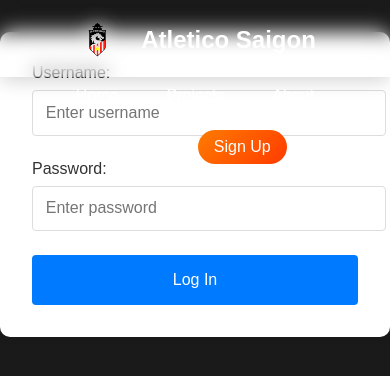
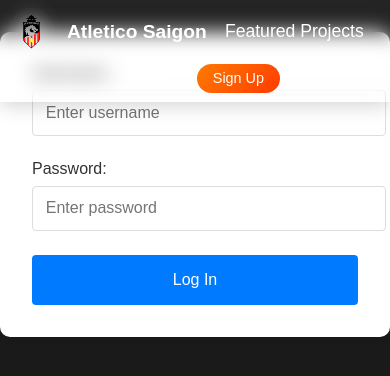
Before and after one commit to duong-28/crowdfunding-frontend, a React (Vite) app: page /login in a window 390 px wide. Shown: the top 376 px of the page. Built offline with nearby package versions, Linux system fonts and the light colour scheme.

Commit message:
styling homepage, need to fix back end

```diff
--- a/src/components/NavBar.jsx
+++ b/src/components/NavBar.jsx
@@ -11,6 +11,14 @@ function NavBar() {
         setAuth({ token: null, userId: null });
     };
 
+    const scrollToFeatured = (e) => {
+        e.preventDefault();
+        const featuredSection = document.getElementById('featured-projects');
+        if (featuredSection) {
+            featuredSection.scrollIntoView({ behavior: 'smooth' });
+        }
+    };
+
     return (
         <div>
             <nav>
@@ -21,9 +29,11 @@ function NavBar() {
                     </Link>
                 </div>
                 <div className="nav-center">
-                    <Link to="/" className="nav-item">Home</Link>
-                    <Link to="/projects" className="nav-item">Projects</Link>
-                    <Link to="/about" className="nav-item">About</Link>
+                    <a href="#featured-projects"
+                       className="nav-item featured-projects"
+                       onClick={scrollToFeatured}>
+                        Featured Projects
+                    </a>
                 </div>
                 <div className="nav-right">
                     {auth.token ? (
--- a/src/components/Navbar.css
+++ b/src/components/Navbar.css
@@ -4,19 +4,29 @@ nav {
     left: 0;
     right: 0;
     backdrop-filter: blur(10px);
-    padding: 0.5rem 2rem;
+    padding: 0.5rem 1.5rem;
     z-index: 1000;
     box-shadow: 0 2px 20px rgba(0, 0, 0, 0.2);
     display: flex;
     justify-content: space-between;
     align-items: center;
-    height: 45px;
+    height: 50px;
+    background: linear-gradient(
+        to bottom,
+        rgba(255, 255, 255, 0.05),
+        rgba(255, 255, 255, 0.02)
+    );
 }
 
 .nav-left, .nav-center, .nav-right {
     display: flex;
     align-items: center;
-    gap: 1rem;
+    gap: 1.5rem;
+}
+
+.nav-center {
+    flex: 1;
+    justify-content: center;
 }
 
 .logo {
@@ -26,7 +36,7 @@ nav {
     font-weight: 700;
     display: flex;
     align-items: center;
-    gap: 0.5rem;
+    transition: all 0.3s ease;
 }
 
 .nav-item {
@@ -35,10 +45,12 @@ nav {
     padding: 0.5rem 1.5rem;
     border-radius: 25px;
     transition: all 0.3s ease;
+    font-weight: 500;
 }
 
 .nav-item:hover {
     color: var(--primary-orange);
+    transform: translateY(-1px);
 }
 
 .nav-item.login {
@@ -47,6 +59,7 @@ nav {
 
 .nav-item.login:hover {
     border-color: var(--primary-orange);
+    background-color: rgba(255, 123, 0, 0.1);
 }
 
 .nav-item.signup {
@@ -62,19 +75,40 @@ nav {
 /* Responsive Design */
 @media (max-width: 768px) {
     nav {
-        flex-direction: column;
-        padding: 1rem;
-        gap: 1rem;
+        padding: 0.5rem 1rem;
+        height: auto;
     }
 
     .nav-left, .nav-center, .nav-right {
-        width: 100%;
-        justify-content: center;
-        flex-wrap: wrap;
+        gap: 0.8rem;
     }
 
     .nav-item {
-        padding: 0.5rem 1rem;
+        padding: 0.4rem 1rem;
+        font-size: 0.9rem;
+    }
+
+    .logo {
+        font-size: 1.2rem;
+    }
+
+    .nav-logo-img {
+        width: 35px;
+        height: 35px;
+    }
+}
+
+/* For very small screens */
+@media (max-width: 480px) {
+    nav {
+        flex-wrap: wrap;
+        padding: 0.5rem;
+    }
+
+    .nav-right {
+        width: 100%;
+        justify-content: center;
+        margin-top: 0.5rem;
     }
 }
 
@@ -83,9 +117,7 @@ nav {
     height: 35px;
     object-fit: contain;
     margin-right: 12px;
-    /* Increase brightness and add stronger glow */
     filter: brightness(1.4) contrast(1.2) drop-shadow(0 0 10px rgba(255, 255, 255, 0.7));
-    /* More subtle, feathered background */
     background: radial-gradient(
         circle at center,
         rgba(255, 255, 255, 0.12) 0%,
@@ -95,26 +127,31 @@ nav {
     );
     padding: 6px;
     border-radius: 50%;
-}
-
-.logo {
-    color: var(--text-white);
-    text-decoration: none;
-    font-size: 1.5rem;
-    font-weight: 700;
-    display: flex;
-    align-items: center;
     transition: all 0.3s ease;
 }
 
 .logo:hover .nav-logo-img {
     filter: brightness(1.5) contrast(1.2) drop-shadow(0 0 15px rgba(255, 255, 255, 0.9));
     transform: scale(1.05);
-    background: radial-gradient(
-        circle at center,
-        rgba(255, 255, 255, 0.15) 0%,
-        rgba(255, 255, 255, 0.1) 30%,
-        rgba(255, 255, 255, 0.03) 60%,
-        transparent 80%
-    );
 }
+
+.nav-item.featured-projects {
+    font-size: 1.1rem;
+    position: relative;
+}
+
+.nav-item.featured-projects:after {
+    content: '';
+    position: absolute;
+    width: 0;
+    height: 2px;
+    bottom: -2px;
+    left: 50%;
+    background: var(--primary-orange);
+    transition: all 0.3s ease;
+    transform: translateX(-50%);
+}
+
+.nav-item.featured-projects:hover:after {
+    width: 70%;
+}
--- a/src/components/PledgeForm.jsx
+++ b/src/components/PledgeForm.jsx
@@ -3,7 +3,7 @@ import { useNavigate } from "react-router-dom";
 import { useAuth } from "../hooks/use-auth.js";
 import postPledge from "../api/post-pledge.js";
 
-function PledgeForm(projectId) {
+function PledgeForm({ projectId }) {
   // const { projectId } = props;
   const navigate = useNavigate();
   const { auth } = useAuth();
@@ -15,7 +15,7 @@ function PledgeForm(projectId) {
   const [pledgeData, setPledgeData] = useState({
     amount: '',
     comment: '',
-    project: projectId,
+    project: Number(projectId),
     anonymous: !auth.token,
   });
 
@@ -31,22 +31,43 @@ function PledgeForm(projectId) {
     const { id, value, type, checked } = event.target;
     setPledgeData((prevData) => ({
       ...prevData,
-      [id]: type === 'checkbox' ? checked : value,
+      [id]: type === 'checkbox'
+        ? checked
+        : id === 'amount'
+          ? Number(value)  // Convert amount to number
+          : value,
     }));
   };
 
   const handleSubmit = async (event) => {
     event.preventDefault();
-    setError("")
-    setSuccessMessage("")
+    setError("");
+    setSuccessMessage("");
 
     try {
       const token = auth.token;
-      const supporter =  auth.userId;
-      await postPledge(supporter, pledgeData.amount, pledgeData.comment, pledgeData.anonymous, pledgeData.project, token);
+      const supporter = auth.userId;
+
+      // Log the pledge attempt
+      console.log('Attempting to create pledge:', {
+        isAuthenticated: !!token,
+        pledgeData,
+        supporter
+      });
+
+      await postPledge(
+        supporter,
+        pledgeData.amount,
+        pledgeData.comment,
+        !token || pledgeData.anonymous, // Force anonymous if not logged in
+        pledgeData.project,
+        token
+      );
+
       setSuccessMessage(`Pledge created successfully for project ${projectId}`);
       navigate(`/projects/${projectId}`);
     } catch (err) {
+      console.error("Full error:", err);
       setError(`Failed to create pledge: ${err.message}`);
     }
   };
--- a/src/components/ProjectCard.css
+++ b/src/components/ProjectCard.css
@@ -1,25 +1,39 @@
 .project-card {
-    width: 100%;
     background: rgba(255, 255, 255, 0.03);
-    border-radius: 8px;
+    border-radius: 10px;
     overflow: hidden;
-    border: 1px solid black;
-    box-shadow: 0px 0px 5px gray;
-    transition: transform 0.3s ease;
+    transition: transform 0.3s ease, box-shadow 0.3s ease;
+    border: 1px solid rgba(255, 255, 255, 0.05);
+    height: 100%;
+    display: flex;
+    flex-direction: column;
 }
 
 .project-card:hover {
     transform: translateY(-5px);
+    box-shadow: 0 8px 30px rgba(255, 123, 0, 0.15);
+    border-color: rgba(255, 123, 0, 0.3);
+}
+
+.project-card-image {
+    width: 100%;
+    height: 250px;
+    overflow: hidden;
 }
 
 .project-card img {
     width: 100%;
-    height: 300px;
+    height: 100%;
     object-fit: cover;
+    display: block;
+}
+
+.project-card-content {
+    padding: 1.5rem;
+    flex-grow: 1;
 }
 
 .project-card h3 {
-    padding: 1rem;
     color: var(--text-white);
     font-size: 1.2rem;
     margin: 0;
@@ -28,4 +42,12 @@
 .project-card a {
     text-decoration: none;
     color: inherit;
+    display: flex;
+    flex-direction: column;
+    height: 100%;
 }
+
+/* Remove the aspect-ratio from HomePage.css */
+#project-list > *:last-child {
+    height: 100%;
+}
--- a/src/components/ProjectCard.jsx
+++ b/src/components/ProjectCard.jsx
@@ -3,22 +3,25 @@ import "./ProjectCard.css";
 
 function ProjectCard(props) {
   const { projectData } = props;
-  const projectLink = `/project/${projectData.id}`;
+  const projectLink = `/projects/${projectData.id}`;
 
-  // Add error handling for image loading
   const handleImageError = (e) => {
-    e.target.src = '/photos/default-project.jpg'; // Add a default image as fallback
+    e.target.src = '/photos/default-project.jpg';
   };
 
   return (
-    <div>
+    <div className="project-card">
       <Link to={projectLink}>
+        <div className="project-card-image">
           <img
             src={projectData.image}
             onError={handleImageError}
             alt={projectData.title}
           />
+        </div>
+        <div className="project-card-content">
           <h3>{projectData.title}</h3>
+        </div>
       </Link>
     </div>
   );
--- a/src/pages/HomePage.css
+++ b/src/pages/HomePage.css
@@ -186,13 +186,14 @@ body {
 }
 
 /* Featured Projects Section */
-.featured-section {
+.featured-projects-section {
     padding: 6rem 2rem;
     background-color: var(--dark-bg);
     position: relative;
+    margin-top: 2rem;
 }
 
-.featured-section h2 {
+.featured-projects-section h2 {
     text-align: center;
     font-size: 2.5rem;
     margin-bottom: 3rem;
@@ -201,13 +202,34 @@ body {
     letter-spacing: 1px;
 }
 
+.projects-wrapper {
+    max-width: 1200px;
+    margin: 0 auto;
+}
+
 #project-list {
     display: grid;
     grid-template-columns: repeat(auto-fill, minmax(300px, 1fr));
     gap: 2.5rem;
-    max-width: 1200px;
-    margin: 0 auto;
     padding: 0 1rem;
+}
+
+/* Responsive adjustments */
+@media (max-width: 768px) {
+    .featured-projects-section {
+        padding: 4rem 1rem;
+    }
+
+    #project-list {
+        grid-template-columns: 1fr;
+        gap: 2rem;
+    }
+}
+
+@media (min-width: 769px) and (max-width: 1024px) {
+    #project-list {
+        grid-template-columns: repeat(2, 1fr);
+    }
 }
 
 /* Loading and Error States */
@@ -317,3 +339,8 @@ body {
     font-weight: bold;
     font-style: normal;
 }
+
+/* Ensure the last item in the grid follows the same rules */
+#project-list > *:last-child {
+    height: 100%;
+}
--- a/src/pages/HomePage.jsx
+++ b/src/pages/HomePage.jsx
@@ -53,7 +53,7 @@ function HomePage() {
                 </div>
             </div>
 
-            <div className="featured-section">
+            <div id="featured-projects" className="featured-projects-section">
                 <h2>Featured Projects</h2>
                 <div className="projects-wrapper">
                     <div id="project-list">
```
Also changed, not shown: src/api/post-pledge.js (+45 -40 lines), src/main.jsx (+7 -6 lines), Photos/Soccer-ball-on-fire.png (deleted). Lines whose indentation alone changed are shown as unchanged.
